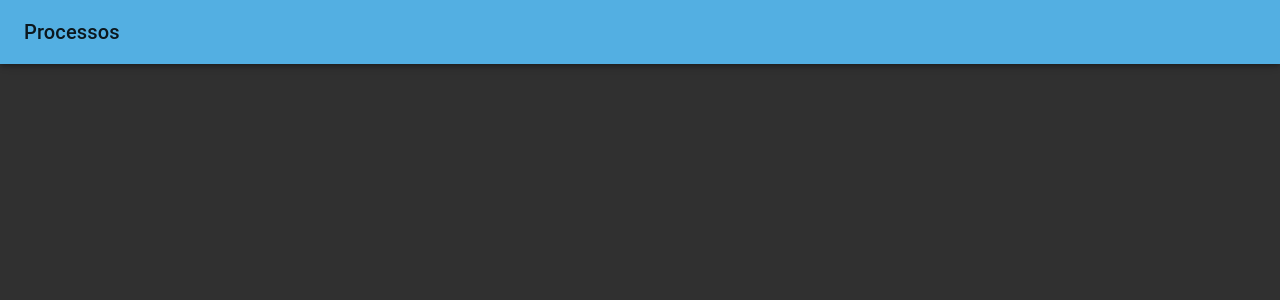
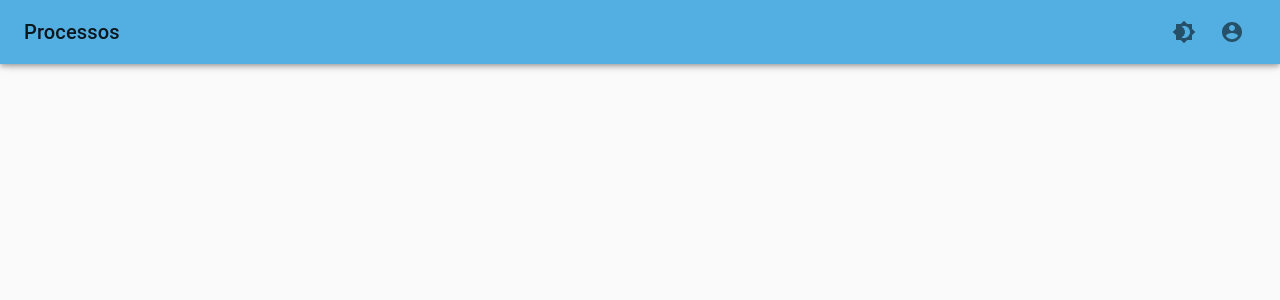
Before and after one commit to thaiscristinabertoldo/devinhouse-projeto-6, a React (Create React App) app in the folder Projetos/frontend/: page /processos in a window 1280 px wide. Shown: the top 300 px of the page. Built offline with nearby package versions, Linux system fonts and the light colour scheme.

Commit message:
Cria AppBar e ajusta contextos

```diff
--- a/Projetos/frontend/src/components/AppBar/AppBar.js
+++ b/Projetos/frontend/src/components/AppBar/AppBar.js
@@ -1,10 +1,78 @@
-import { AppBar as MuiAppBar, Toolbar, Typography } from '@material-ui/core';
+import { AppBar as MuiAppBar, IconButton, makeStyles, Menu, MenuItem, Toolbar, Typography } from '@material-ui/core';
+import { AccountCircle } from '@material-ui/icons';
+import DarkThemeIcon from '@material-ui/icons/Brightness4';
+import LightThemeIcon from '@material-ui/icons/Brightness7';
+
+import { useState } from 'react';
+import { style } from './AppBar.style';
+import { useAppTheme } from '../../contexts/theme-context';
+import { useAuth } from '../../contexts/auth-context';
+
+const useStyle = makeStyles(style);
 
 export const AppBar = () => {
+  const classes = useStyle();
+  const [anchorEl, setAnchorEl] = useState();
+  const open = Boolean(anchorEl);
+
+  const { onToggleTheme, darkMode } = useAppTheme();
+  const { isLoggedIn } = useAuth();
+
+  const handleOpenMenu = (event) => {
+    setAnchorEl(event.currentTarget);
+  };
+
+  const handleClose = () => {
+    setAnchorEl(null);
+  };
+
   return (
-    <MuiAppBar>
+    <MuiAppBar className={classes.root}>
       <Toolbar>
-        <Typography variant="h6">Processos</Typography>
+        <Typography variant='h6' color='textPrimary' className={classes.title}>Processos</Typography>
+        <IconButton
+          aria-label='change theme'
+          aria-controls='theme-toggler'
+          onClick={onToggleTheme}
+        >
+          {darkMode ? <LightThemeIcon /> : <DarkThemeIcon />}
+        </IconButton>
+        <IconButton
+          aria-label='account of current user'
+          aria-controls='menu-appbar'
+          aria-haspopup='true'
+          onClick={handleOpenMenu}
+        >
+          <AccountCircle />
+        </IconButton>
+        <Menu
+          id='menu-appbar'
+          anchorEl={anchorEl}
+          anchorOrigin={{
+            vertical: 'top',
+            horizontal: 'right',
+          }}
+          keepMounted
+          transformOrigin={{
+            vertical: 'top',
+            horizontal: 'right',
+          }}
+          open={open}
+          onClose={handleClose}
+        >
+          {!isLoggedIn ?
+            (
+              <MenuItem onClick={handleClose}>Login</MenuItem>
+            )
+            :
+            (
+              <>
+                <MenuItem onClick={handleClose}>Meu cadastro</MenuItem>
+                <MenuItem onClick={handleClose}>Logout</MenuItem>
+              </>
+            )
+          }
+        </Menu>
       </Toolbar>
     </MuiAppBar>
   );
--- a/Projetos/frontend/src/components/AppBar/AppBar.style.js
+++ b/Projetos/frontend/src/components/AppBar/AppBar.style.js
@@ -1,3 +1,7 @@
-export const style = {
-  title: {}
-};
+import { createStyles } from '@material-ui/core';
+
+export const style = () => createStyles({
+  title: {
+    flexGrow: 1,
+  },
+});
--- /dev/null
+++ b/Projetos/frontend/src/contexts/auth-context.js
@@ -0,0 +1,23 @@
+import { createContext, useContext, useState } from 'react';
+
+const AuthContext = createContext();
+
+export function useAuth() {
+  const context = useContext(AuthContext);
+
+  if (!context) {
+    throw new Error('useAuth must be used within an AuthProvider.');
+  }
+
+  return context;
+}
+
+export const AuthProvider = ({ children }) => {
+  const [isLoggedIn] = useState(false);
+
+  return (
+    <AuthContext.Provider value={{ isLoggedIn }}>
+      {children}
+    </AuthContext.Provider>
+  );
+};
--- a/Projetos/frontend/src/contexts/theme-context.js
+++ b/Projetos/frontend/src/contexts/theme-context.js
@@ -9,7 +9,7 @@ export function useAppTheme() {
   const context = useContext(ThemeContext);
 
   if (!context) {
-    throw new Error('useAuth must be used within an AuthProvider.');
+    throw new Error('useAppTheme must be used within an AppThemeProvider.');
   }
 
   return context;
@@ -36,7 +36,7 @@ export const AppThemeProvider = ({ children }) => {
   }, [darkMode]);
 
   return (
-    <ThemeContext.Provider value={{ onToggleTheme }}>
+    <ThemeContext.Provider value={{ onToggleTheme, darkMode }}>
       <ThemeProvider theme={theme}>
         <CssBaseline />
         {children}
--- a/Projetos/frontend/src/index.js
+++ b/Projetos/frontend/src/index.js
@@ -3,11 +3,14 @@ import ReactDOM from 'react-dom';
 import { App } from './App';
 
 import { AppThemeProvider } from './contexts/theme-context';
+import { AuthProvider } from './contexts/auth-context';
 
 ReactDOM.render(
   <React.StrictMode>
     <AppThemeProvider>
-      <App />
+      <AuthProvider>
+        <App />
+      </AuthProvider>
     </AppThemeProvider>
   </React.StrictMode>,
   document.getElementById('root'),
--- a/Projetos/frontend/src/styles/theme.js
+++ b/Projetos/frontend/src/styles/theme.js
@@ -2,10 +2,10 @@ import { createTheme } from '@material-ui/core';
 
 export const getTheme = (darkMode) =>
   createTheme({
-    ...(darkMode ? themeDark : themeLight),
+    ...(darkMode ? darkTheme : lightTheme),
   });
 
-export const themeDark = createTheme({
+export const darkTheme = createTheme({
   palette: {
     type: 'dark',
     primary: {
@@ -17,9 +17,9 @@ export const themeDark = createTheme({
   },
 });
 
-export const themeLight = createTheme({
+export const lightTheme = createTheme({
   palette: {
-    type: 'dark',
+    type: 'light',
     primary: {
       main: '#53afe2',
     },
```
Also changed, not shown: 2 other files (tests, documents, lock files or other folders).
